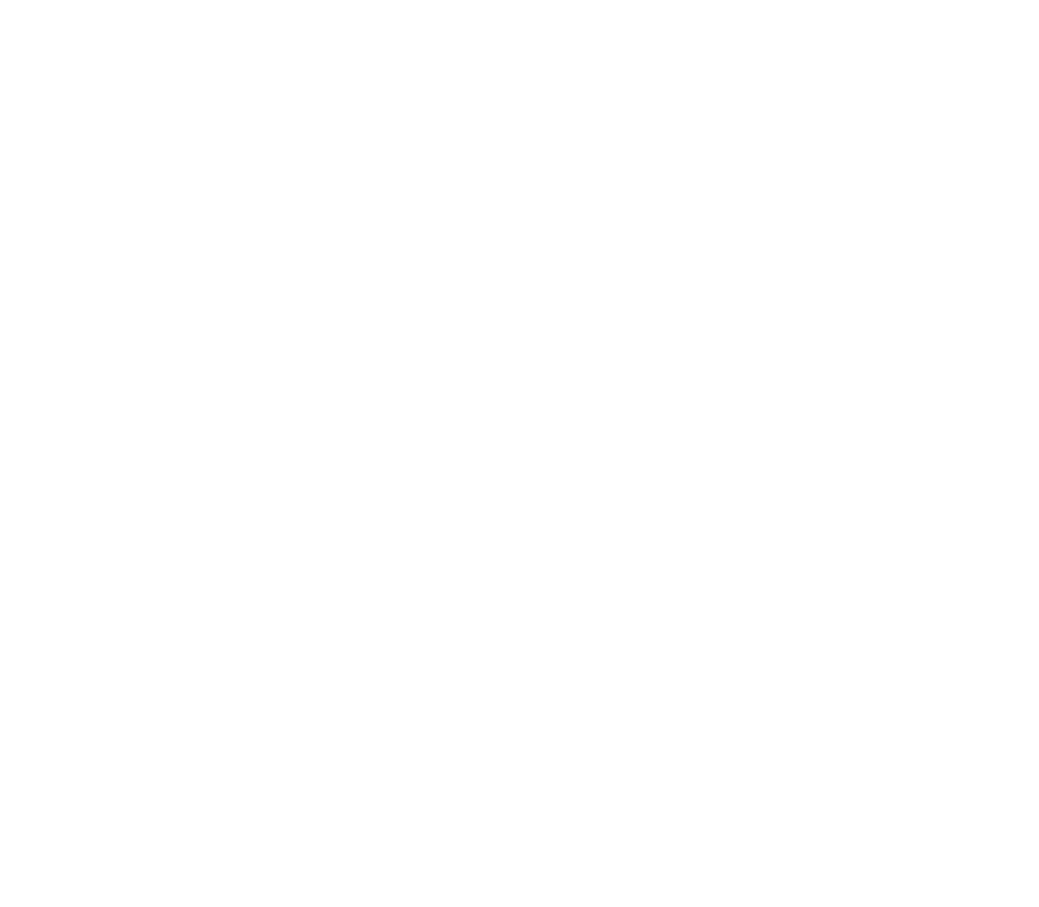
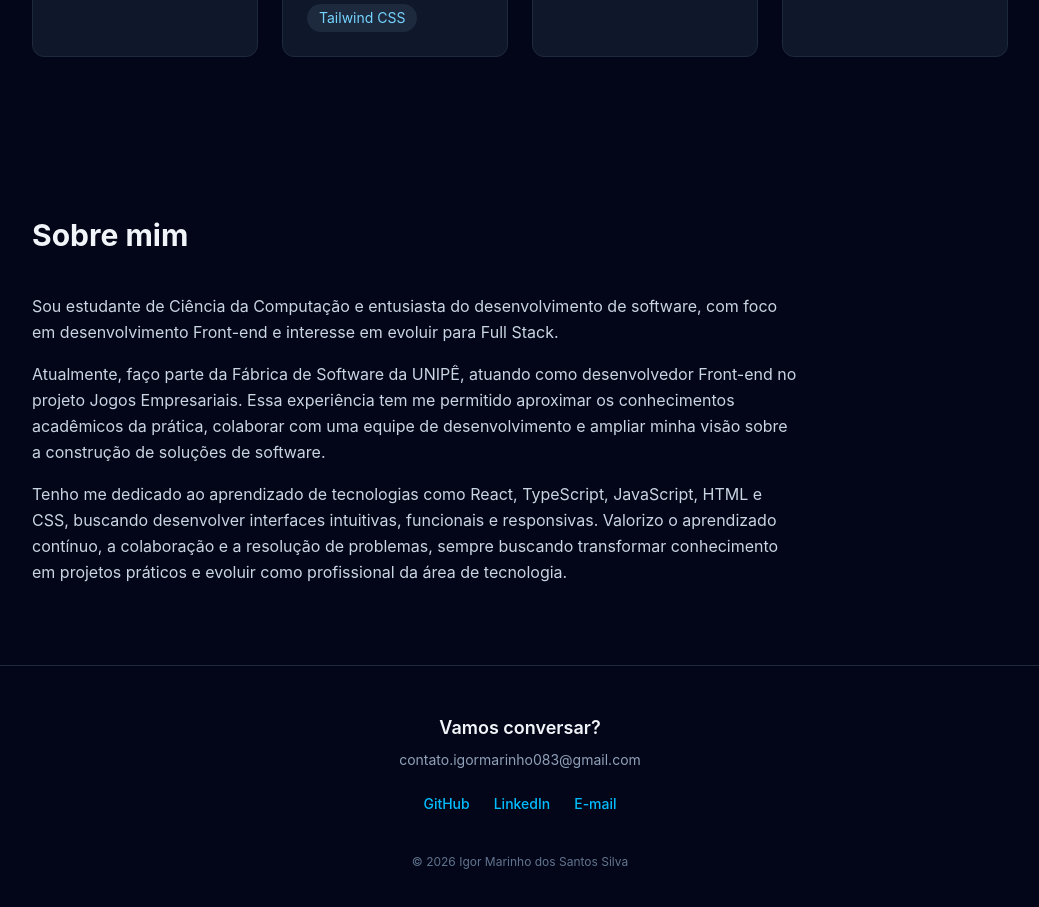
Before and after one commit to IgorMarinho-dev/IgorMarinho-dev.github.io, a React (Vite) app: page / in a window 1280 px wide. Shown: the part 1640-2547 px from the top of the page, without its empty margins (120-1159 px from the left). Before the commit the page ends 1391 px from the top, so only its background shows below. Built offline with nearby package versions, Linux system fonts and the light colour scheme.

Commit message:
feat: adiciona footer com contatos

```diff
--- a/src/App.tsx
+++ b/src/App.tsx
@@ -1,6 +1,9 @@
+import About from './components/About'
+import Footer from './components/Footer'
 import Header from './components/Header'
 import Hero from './components/Hero'
 import Projects from './components/Projects'
+import Skills from './components/Skills'
 
 export default function App() {
   return (
@@ -9,7 +12,10 @@
       <main>
         <Hero />
         <Projects />
+        <Skills />
+        <About />
       </main>
+      <Footer />
     </div>
   )
 }
--- /dev/null
+++ b/src/components/Footer.tsx
@@ -0,0 +1,36 @@
+import { profile } from '../data/profile'
+
+const links = [
+  { label: 'GitHub', href: profile.github, external: true },
+  { label: 'LinkedIn', href: profile.linkedin, external: true },
+  { label: 'E-mail', href: `mailto:${profile.email}`, external: false },
+]
+
+export default function Footer() {
+  return (
+    <footer id="contato" className="scroll-mt-20 border-t border-slate-800">
+      <div className="mx-auto max-w-5xl px-6 py-12 text-center">
+        <p className="text-lg font-semibold">Vamos conversar?</p>
+        <p className="mt-2 text-sm text-slate-400">{profile.email}</p>
+
+        <ul className="mt-6 flex justify-center gap-6 text-sm">
+          {links.map((link) => (
+            <li key={link.label}>
+              <a
+                href={link.href}
+                {...(link.external && { target: '_blank', rel: 'noreferrer' })}
+                className="font-medium text-sky-400 transition hover:underline"
+              >
+                {link.label}
+              </a>
+            </li>
+          ))}
+        </ul>
+
+        <p className="mt-10 text-xs text-slate-500">
+          © {new Date().getFullYear()} {profile.name}
+        </p>
+      </div>
+    </footer>
+  )
+}
```
